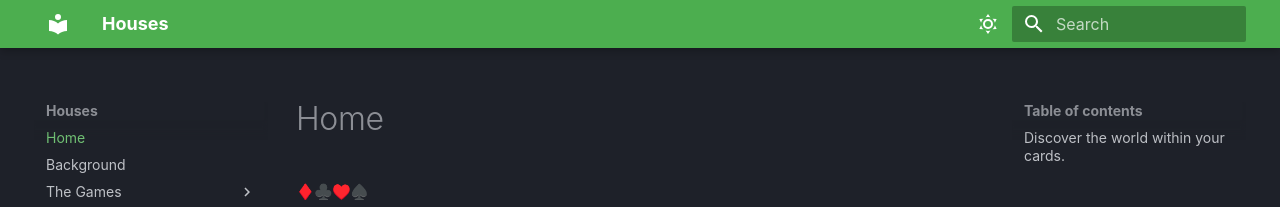
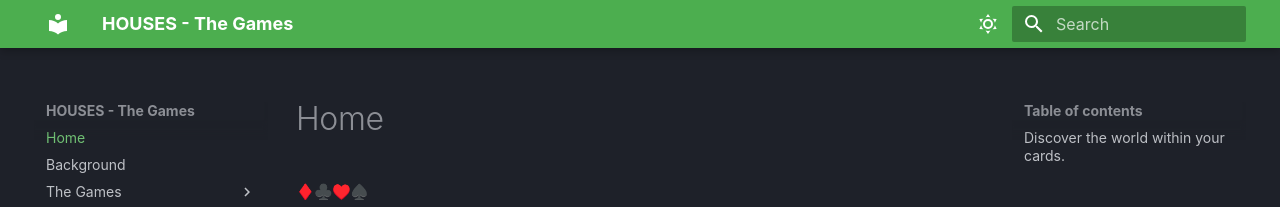
Before and after one commit to rjslingshot/houses-website, an MkDocs documentation site: the page built from docs/index.md, in a window 1280 px wide. Shown: the top 207 px of the page. Built offline with MkDocs 1.6.1 and Material for MkDocs 9.7.7, drawn with Linux system fonts in a browser that asks for light colours; emoji names are drawn with the system emoji font; some web fonts are replaced.

Commit message:
yaml update and cleanup

```diff
--- a/mkdocs.yml
+++ b/mkdocs.yml
@@ -1,5 +1,5 @@
-site_name: Houses
-site_url: https://sitename.example
+site_name: HOUSES - The Games
+site_url: https://housesthegames.com
 theme:
   name: material
 
@@ -36,7 +36,6 @@
 extra_css:
   - stylesheets/extra.css
 
-
 markdown_extensions:
   - pymdownx.highlight:
       anchor_linenums: true
```
